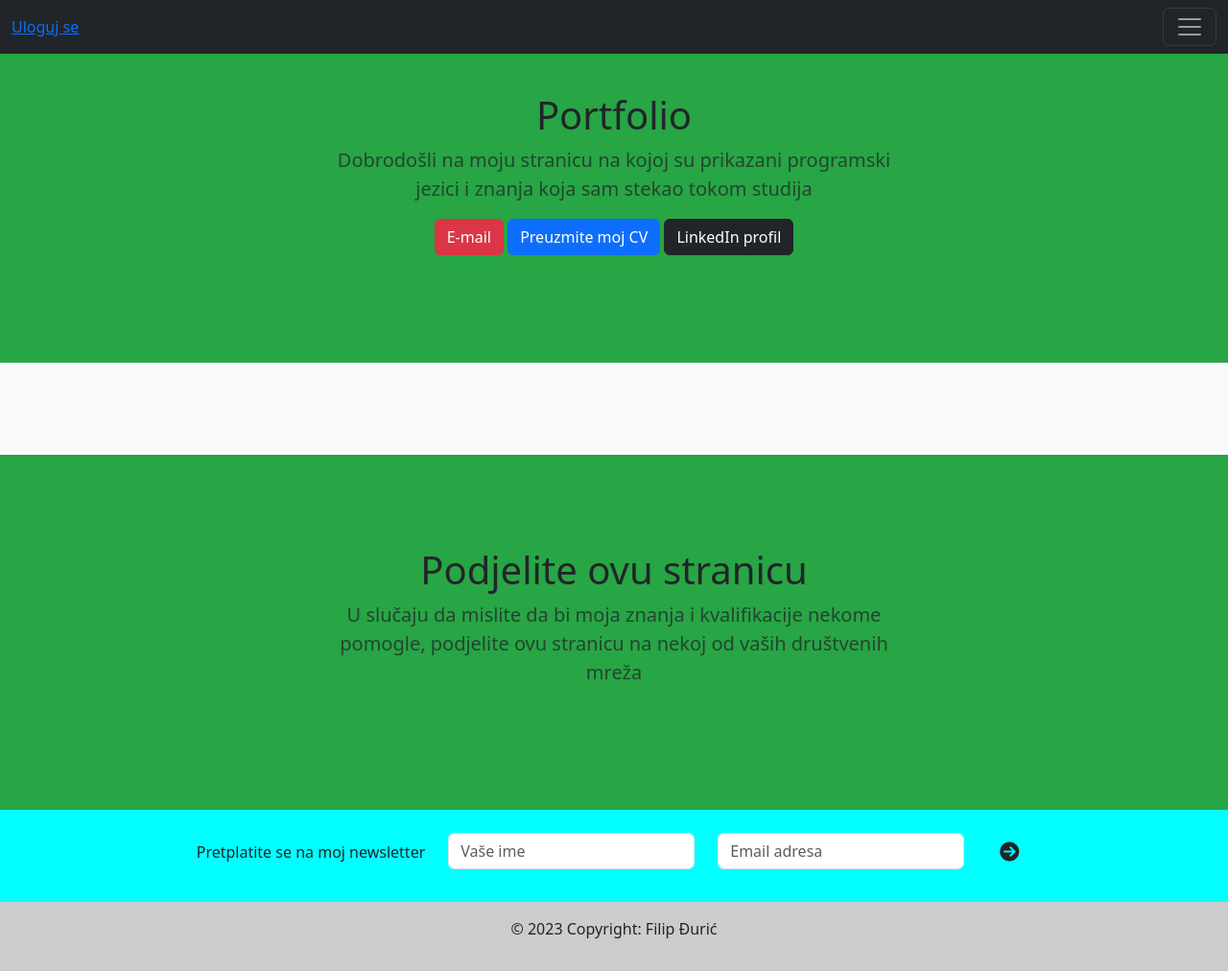
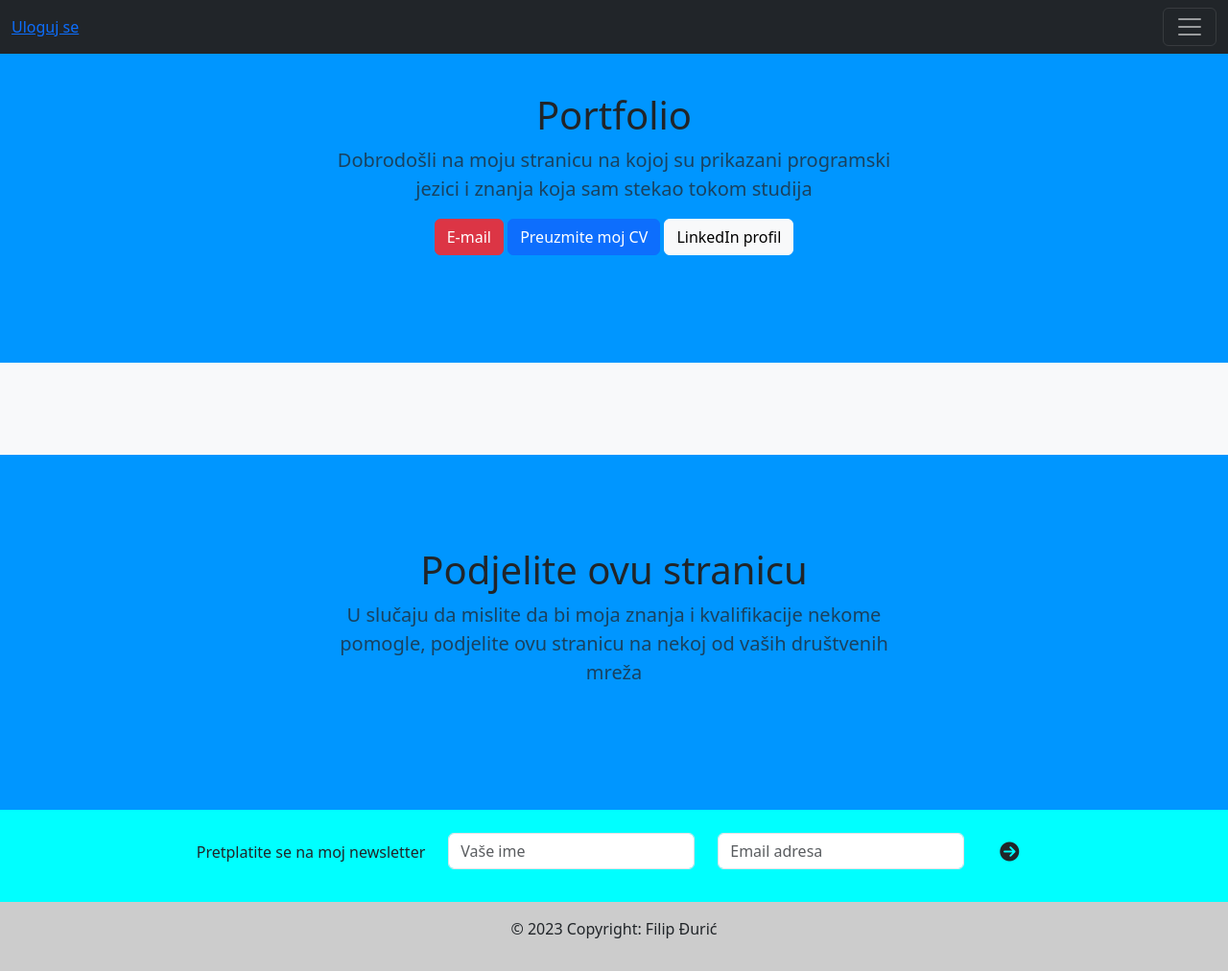
Before and after one commit to Djura94/DiplomskiRad, a Django app: page / in a window 1280 px wide. Shown: the whole page at 96% size. Run offline with Django 4.2, Linux system fonts and the light colour scheme; data that the repository does not hold is empty; some libraries are stand-ins or nearby versions.

Commit message:
Some visual changes

```diff
--- a/diplomski/templates/diplomski/index.html
+++ b/diplomski/templates/diplomski/index.html
@@ -125,7 +125,7 @@
 
 <main>
 
-  <section class="py-5 text-center container" style="max-width:inherit; background-color: #28a545;">
+  <section class="py-5 text-center container" style="max-width:inherit; background-color: #0096ff;">
     {% include 'diplomski/messaging.html' %}
     <div class="row py-lg-5">
       <div class="col-lg-6 col-md-8 mx-auto">
@@ -134,7 +134,7 @@
         <p>
           <a href="mailto:fdjuric@gmail.com" class="btn btn-danger">E-mail</a>
           <a href="{% url 'download_cv' %}" class="btn btn-primary" download>Preuzmite moj CV</a>
-          <a href="https://www.linkedin.com/in/fdjuric/" class="btn btn-dark">LinkedIn profil</a>
+          <a href="https://www.linkedin.com/in/fdjuric/" class="btn btn-light">LinkedIn profil</a>
         </p>
       </div>
     </div>
@@ -175,7 +175,7 @@
     </div>
   </div>
 
-  <section class="py-5 text-center container" style="max-width:inherit; background-color: #28a545;">
+  <section class="py-5 text-center container" style="max-width:inherit; background-color: #0096ff;">
     <div class="row py-lg-5">
       <div class="col-lg-6 col-md-8 mx-auto">
         <h1 class="fw-light">Podjelite ovu stranicu</h1>
```
